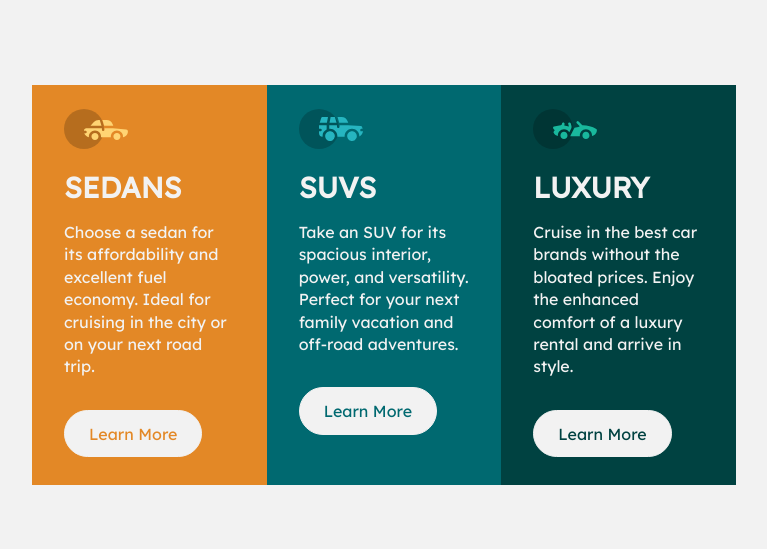
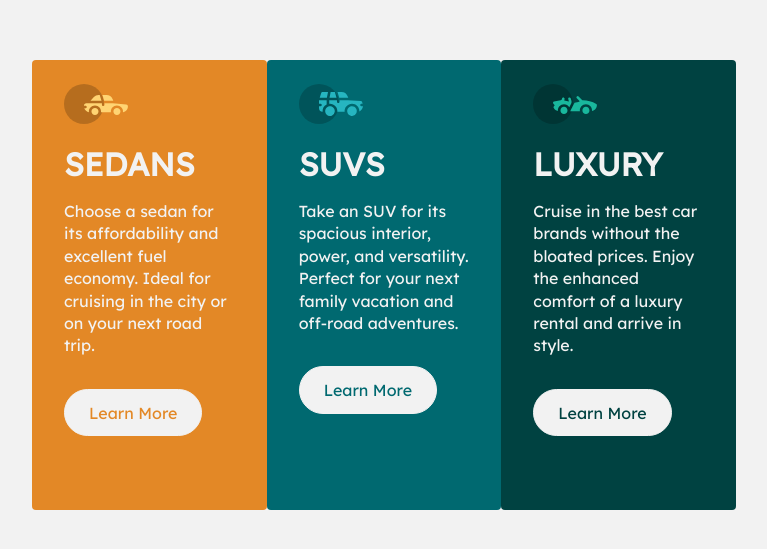
Before and after one commit to oliveiring/W-card, a plain HTML site: page index.html in a window 1280 px wide. Shown: the part 115-664 px from the top of the page, without its empty margins (256-1023 px from the left). Drawn offline with Linux system fonts and the light colour scheme.

Commit message:
New update

```diff
--- a/scss/main.scss
+++ b/scss/main.scss
@@ -17,7 +17,6 @@ $colors:(
 body{
   height: 100%;
   font-size: 15px;
-  font-weight: 400;
   font-family: 'Lexend Deca', sans-serif;
   background: color(everywhere-color);
 }
@@ -67,16 +66,23 @@ body{
   font-size: 1rem;
   .items{
     padding:1.5rem 2rem;
-    height: 400px;
+    height: 450px;
+    border-radius: 4px;
+    -webkit-border-radius: 4px;
+    -moz-border-radius: 4px;
+    -ms-border-radius: 4px;
+    -o-border-radius: 4px;
     div{
       h2{
         padding: 1rem 0;
         text-transform: uppercase;
-        font-size: 1.8rem;
+        font-size: 2rem;
       }
       p{
         line-height: 1.4rem;
       }
+
+
     }
     div:last-child{
       padding-top:2rem;
@@ -93,6 +99,7 @@ body{
     background: color(very-dark-cyan);
 
   }
+
 }
 
 //Media Queries
```
Also changed, not shown: scss/main.css, 1 other file.
